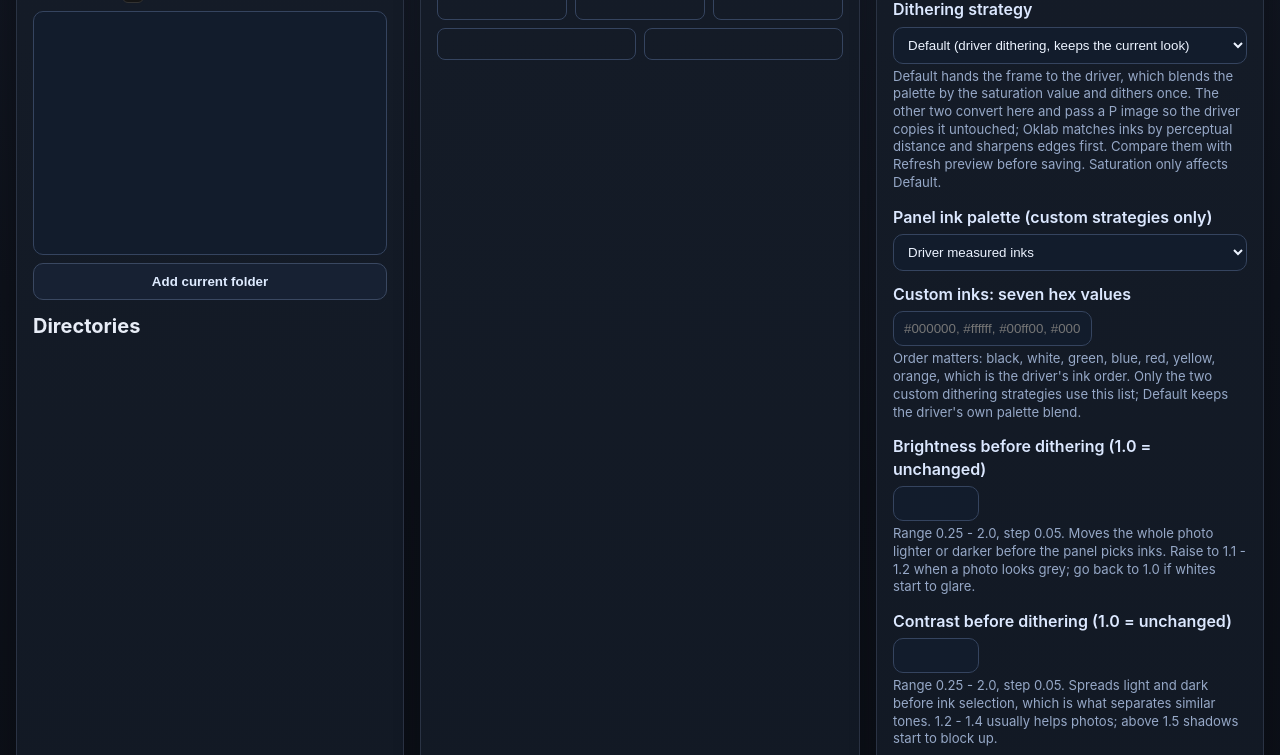
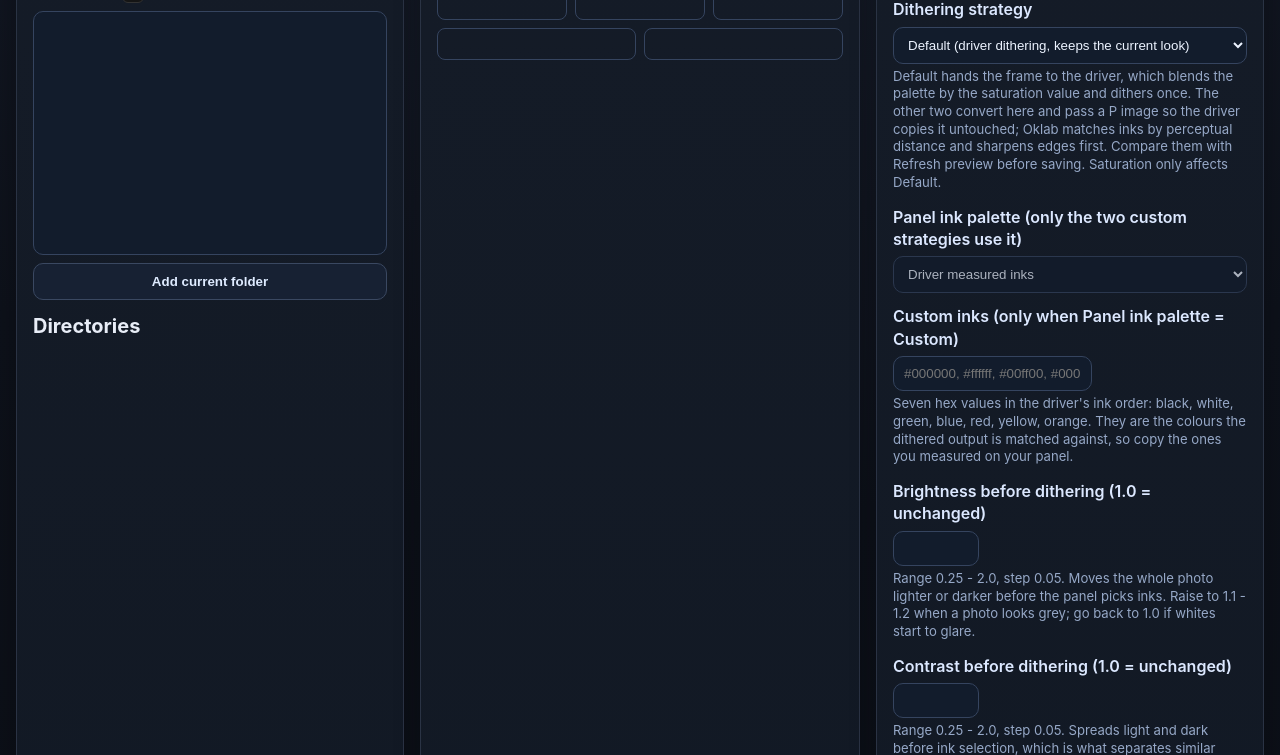
Before and after one commit to mjimeneznet/inky-image, a Python web app: template templates/index.html in a window 1280 px wide, after a click that opens the changed part. Shown: the part 476-1231 px from the top of the page. Run offline with Jinja, Linux system fonts and the light colour scheme; the template is opened without the code that fills it, so the values that code supplies are empty.

Commit message:
fix(ui): show which of the three render settings apply
The strategy, the ink palette and the hex list are a chain, but the panel showed
them as three equal controls, so it read as if all three applied at once. The
dependent controls are now disabled when they cannot matter: the palette needs
one of the custom strategies, the hex list needs the Custom palette, and
saturation is disabled for the custom strategies because only Default blends the
driver palettes. Labels and hint say the same thing, and the state is re-applied
on every poll so a change from another client does not leave a stale form.

Verified with a self-check of applyRenderModeDependencies against the shipped
function text (Default disables the palette, Oklab enables it and disables the
hex list until Custom is picked, saturation follows the strategy) and by
rendering the page to confirm the labels. 176 tests, ruff clean.

Risk: none (UI state only; disabled fields keep their values in the payload).

```diff
--- a/static/js/main.js
+++ b/static/js/main.js
@@ -434,6 +434,7 @@ async function refreshStatus() {
 		syncField("render-mode-input", status.render_mode || "default");
 		syncField("panel-palette-input", status.panel_palette || "driver");
 		syncField("panel-palette-custom-input", status.panel_palette_custom || "");
+		applyRenderModeDependencies();
 		syncField("scale-to-fit-input", status.scale_to_fit, "checked");
 		syncField("lock-buttons-input", status.lock_buttons, "checked");
 		syncField("high-contrast-input", document.body.classList.contains("high-contrast"), "checked");
@@ -669,6 +670,26 @@ function bindDisplayControls() {
 	};
 }
 
+// The three controls form a chain: the strategy decides who dithers, the
+// palette only matters to the custom strategies, and the hex list only to the
+// Custom palette. Saturation belongs to Default, which is the driver's blend.
+function applyRenderModeDependencies() {
+	const modeSelect = document.getElementById("render-mode-input");
+	const paletteSelect = document.getElementById("panel-palette-input");
+	const customInput = document.getElementById("panel-palette-custom-input");
+	const saturationInput = document.getElementById("saturation-input");
+	if (!modeSelect || !paletteSelect || !customInput || !saturationInput) {
+		return;
+	}
+	const customStrategy = modeSelect.value !== "default";
+	paletteSelect.disabled = !customStrategy;
+	customInput.disabled = !customStrategy || paletteSelect.value !== "custom";
+	saturationInput.disabled = customStrategy;
+	saturationInput.title = customStrategy
+		? "Only used by Default, which blends the driver palettes. The custom strategies match the palette above."
+		: "";
+}
+
 function readSettingsForm() {
 	const settings = {
 		scale_to_fit: document.getElementById("scale-to-fit-input").checked,
@@ -767,6 +788,13 @@ function bindSettingsForm() {
 	document.getElementById("refresh-preview-button").onclick = () => {
 		refreshPanelPreview();
 	};
+	document.getElementById("render-mode-input").onchange = () => {
+		applyRenderModeDependencies();
+	};
+	document.getElementById("panel-palette-input").onchange = () => {
+		applyRenderModeDependencies();
+	};
+	applyRenderModeDependencies();
 	document.getElementById("save-settings-button").onclick = async () => {
 		await runUiAction(async () => {
 			const settings = readSettingsForm();
--- a/templates/index.html
+++ b/templates/index.html
@@ -157,16 +157,16 @@
 			</select>
 			<p class="setting-hint">Default hands the frame to the driver, which blends the palette by the saturation value and dithers once. The other two convert here and pass a P image so the driver copies it untouched; Oklab matches inks by perceptual distance and sharpens edges first. Compare them with Refresh preview before saving. Saturation only affects Default.</p>
 
-			<label for="panel-palette-input">Panel ink palette (custom strategies only)</label>
+			<label for="panel-palette-input">Panel ink palette (only the two custom strategies use it)</label>
 			<select id="panel-palette-input">
 				<option value="driver">Driver measured inks</option>
 				<option value="pure">Pure primaries</option>
 				<option value="custom">Custom (paste measured inks)</option>
 			</select>
-			<label for="panel-palette-custom-input">Custom inks: seven hex values</label>
+			<label for="panel-palette-custom-input">Custom inks (only when Panel ink palette = Custom)</label>
 			<input id="panel-palette-custom-input" type="text"
 				placeholder="#000000, #ffffff, #00ff00, #0000ff, #ff0000, #ffff00, #ff8c00">
-			<p class="setting-hint">Order matters: black, white, green, blue, red, yellow, orange, which is the driver's ink order. Only the two custom dithering strategies use this list; Default keeps the driver's own palette blend.</p>
+			<p class="setting-hint">Seven hex values in the driver's ink order: black, white, green, blue, red, yellow, orange. They are the colours the dithered output is matched against, so copy the ones you measured on your panel.</p>
 
 			<label for="brightness-input">Brightness before dithering (1.0 = unchanged)</label>
 			<input id="brightness-input" type="number" min="0.25" max="2" step="0.05">
```
